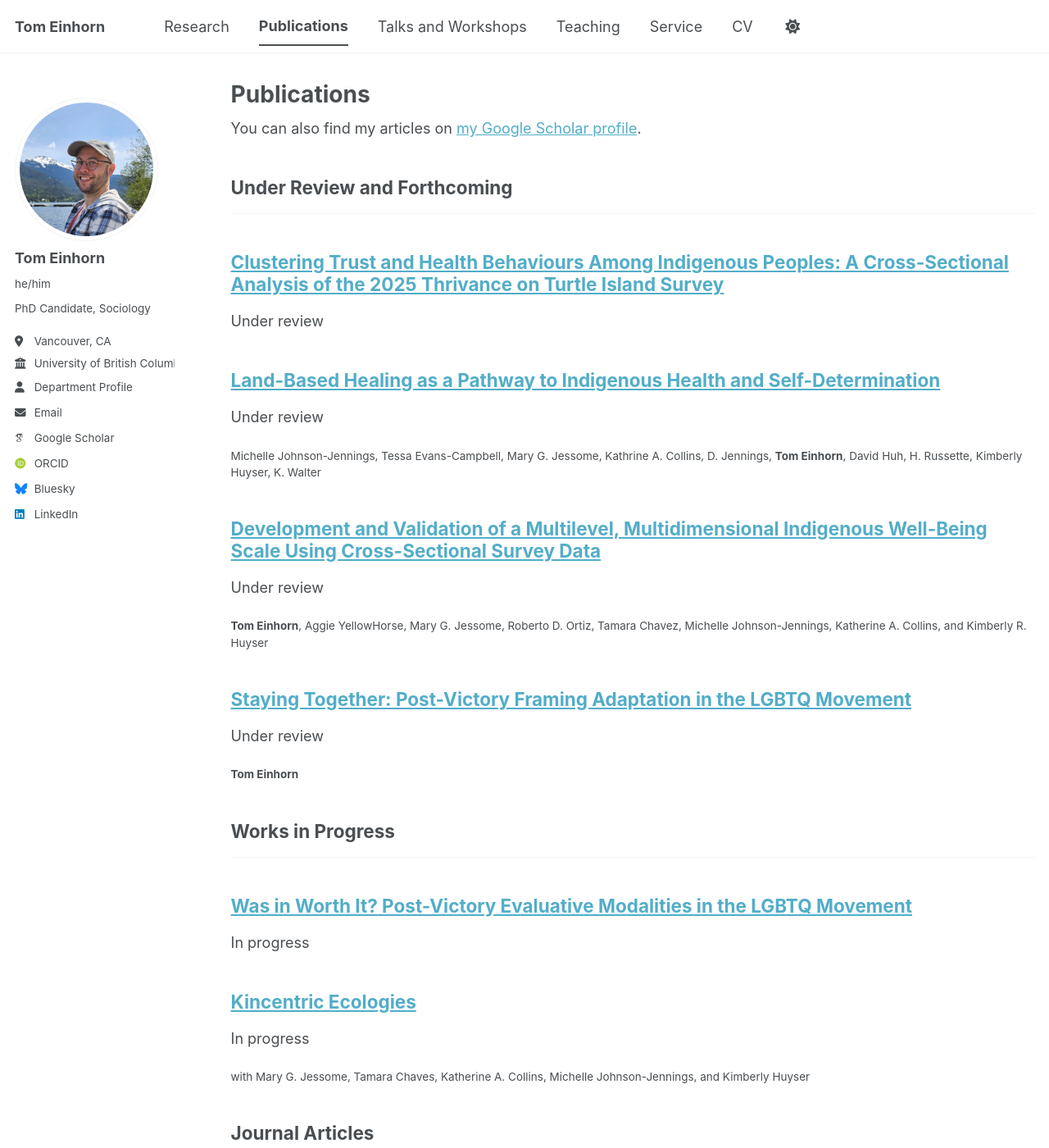
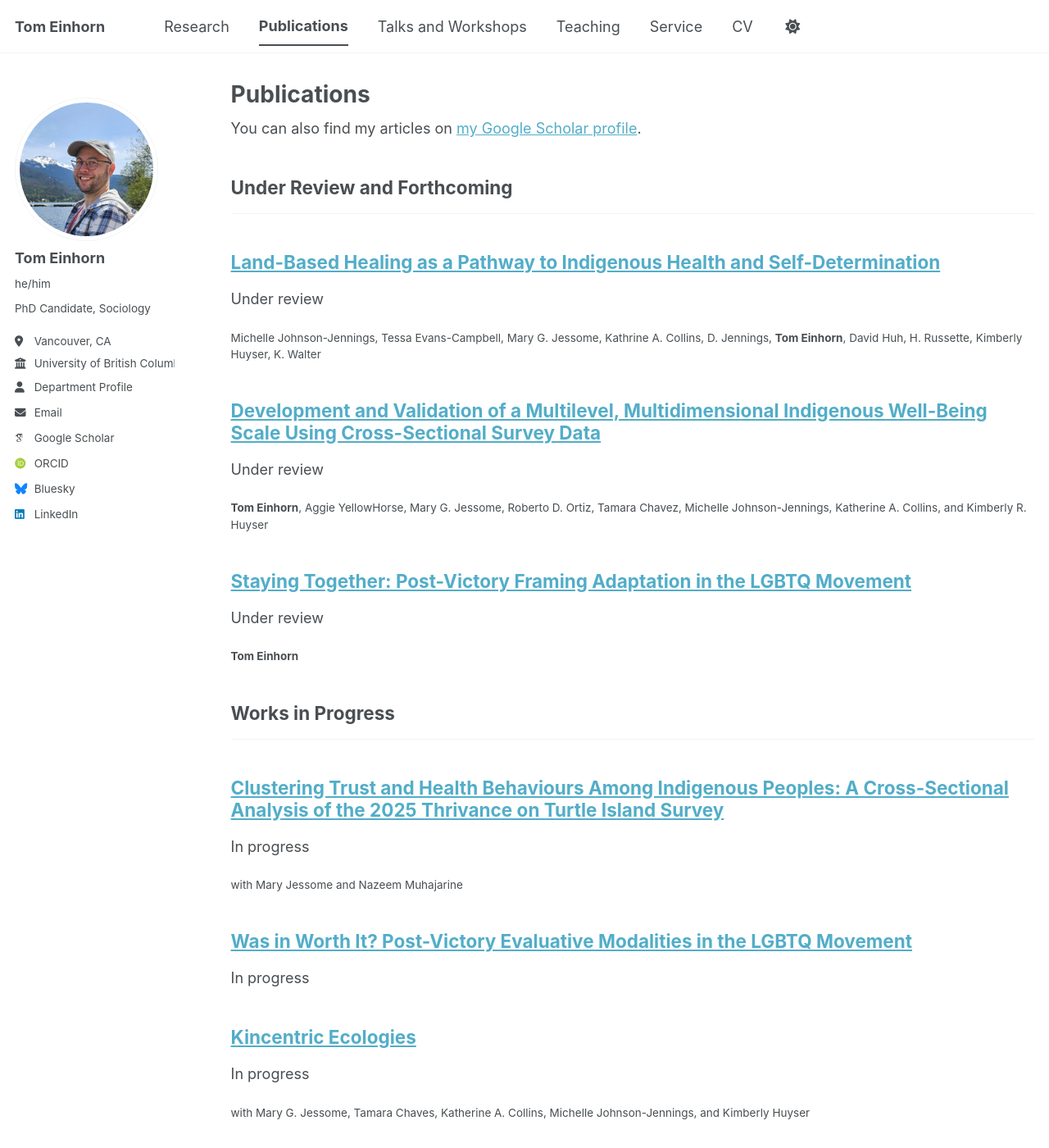
Before and after one commit to TomEinhorn/tomeinhorn.github.io, a Jekyll site: the page built from _pages/publications.html, in a window 1280 px wide and 1400 px high. Shown: the whole window at 82% size. Built offline with Jekyll 4.4.1, drawn with Linux system fonts in a browser that asks for light colours; some web fonts are replaced; a script bundle is joined from its source files by our own code; library files that are not in the unit come from our copies.

Commit message:
Update publication status and category

```diff
--- a/_publications/2026-ClutTOTI.md
+++ b/_publications/2026-ClutTOTI.md
@@ -1,10 +1,10 @@
 ---
 title: "Clustering Trust and Health Behaviours Among Indigenous Peoples: A Cross-Sectional Analysis of the 2025 Thrivance on Turtle Island Survey"
 collection: publications
-category: forthcoming
-status: "Under review"
+category: inprogress
+status:
 permalink: /publication/2026-ClutTOTI
-authors:
+authors: "Mary Jessome and Nazeem Muhajarine"
 date: 2026-06-01
 venue:
 volume:
```
